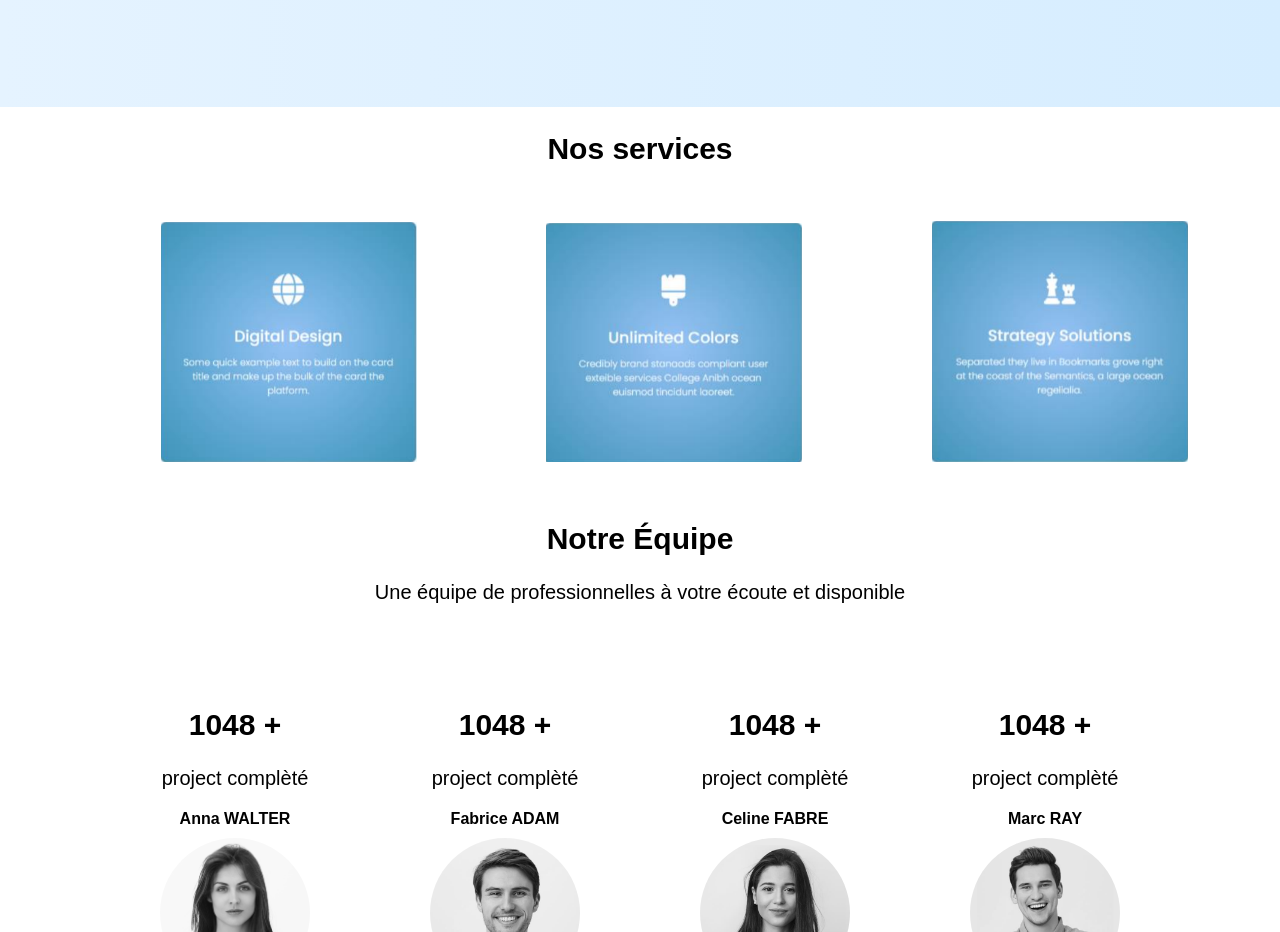
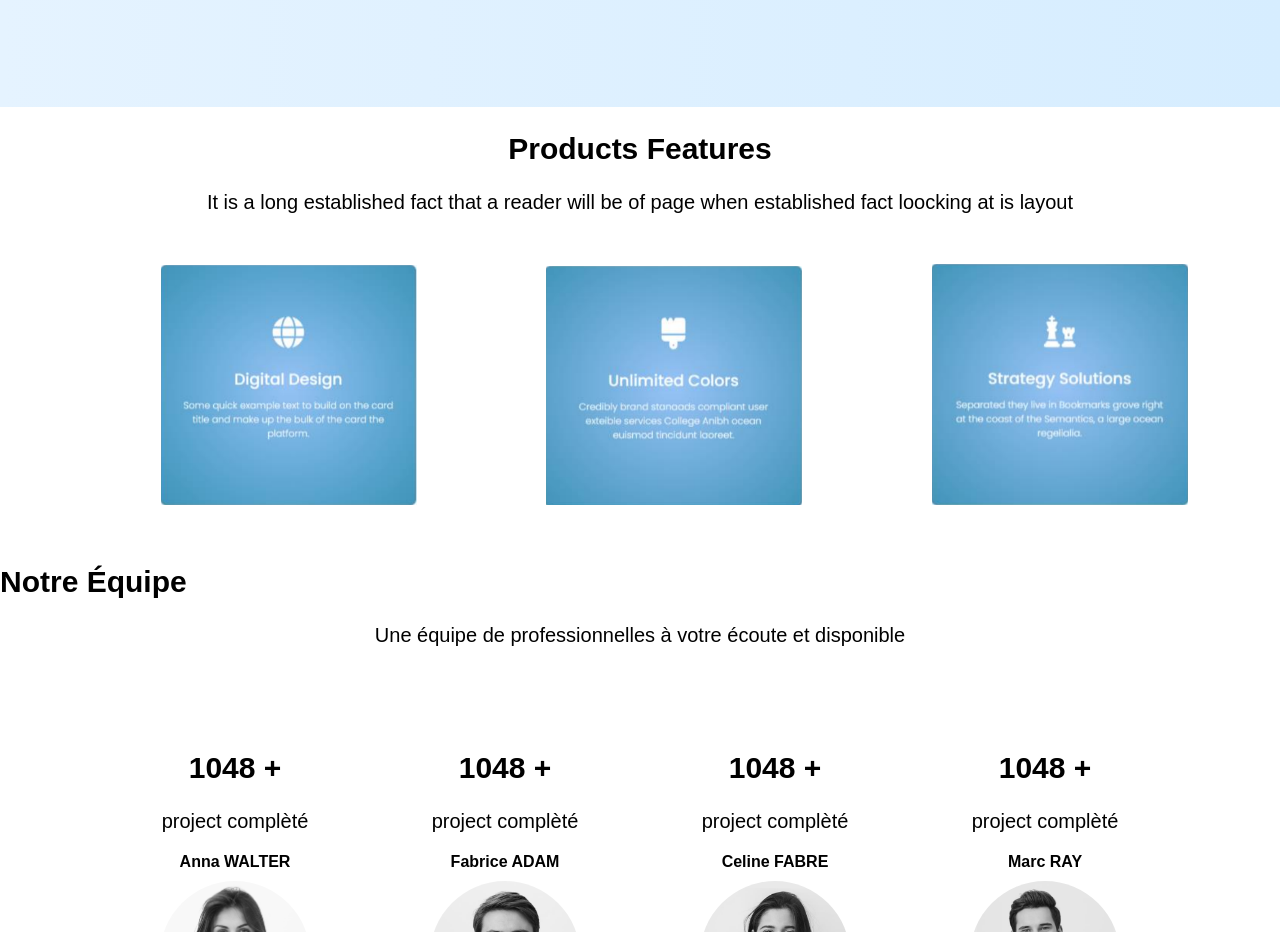
Before and after one commit to Michele068/exo-landing-2-msj, a plain HTML site: page exo landing 2/exo landing 2/index.html in a window 1280 px wide. Shown: the part 840-1772 px from the top of the page. Drawn offline with Linux system fonts and the light colour scheme.

Commit message:
modified

```diff
--- a/exo landing 2/exo landing 2/index.html
+++ b/exo landing 2/exo landing 2/index.html
@@ -55,8 +55,9 @@
             <img src="./images/illustration 1.svg" alt="Image illustrative">
         </div>
     </div>
-    <div class="Nos-services">
-        <h2>Nos services</h2>
+    <div class="Nos_services">
+        <h2>Products Features</h2>
+        <p> It is a long established fact that a reader will be of page when established fact loocking at is layout</p>
 
     </div>
      <!-- section produit -->
--- a/exo landing 2/exo landing 2/style.css
+++ b/exo landing 2/exo landing 2/style.css
@@ -318,7 +318,10 @@ header nav ul li a:hover {
     text-align: center;
 }
 
-.Notre_equipe h2{
+.Nos_services h2{
+    text-align: center;
+}
+.Nos_services p{
     text-align: center;
 }
 .Notre_equipe p {
@@ -596,7 +599,7 @@ header nav ul li a:hover {
     display: flex;
     justify-content: center;
     gap: 20px;
-    flex-wrap: wrap; /* Adaptation pour les petits écrans */
+    /* flex-wrap: wrap; Adaptation pour les petits écrans  */
 }
 
 /* Chaque article */
```
